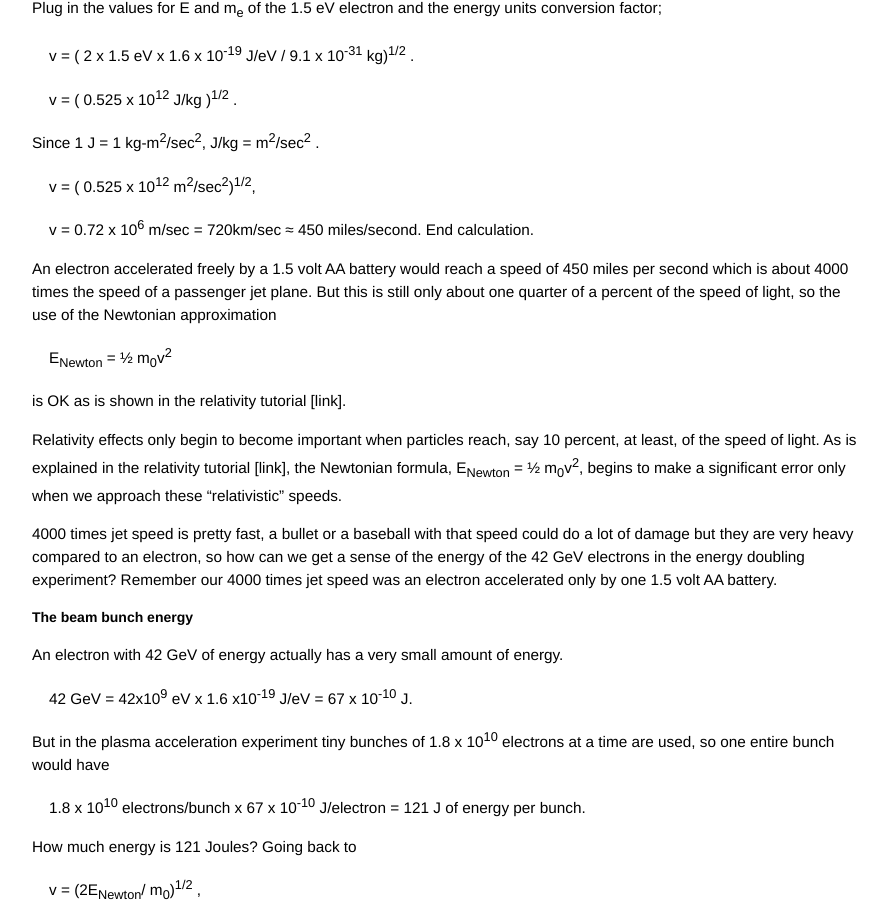
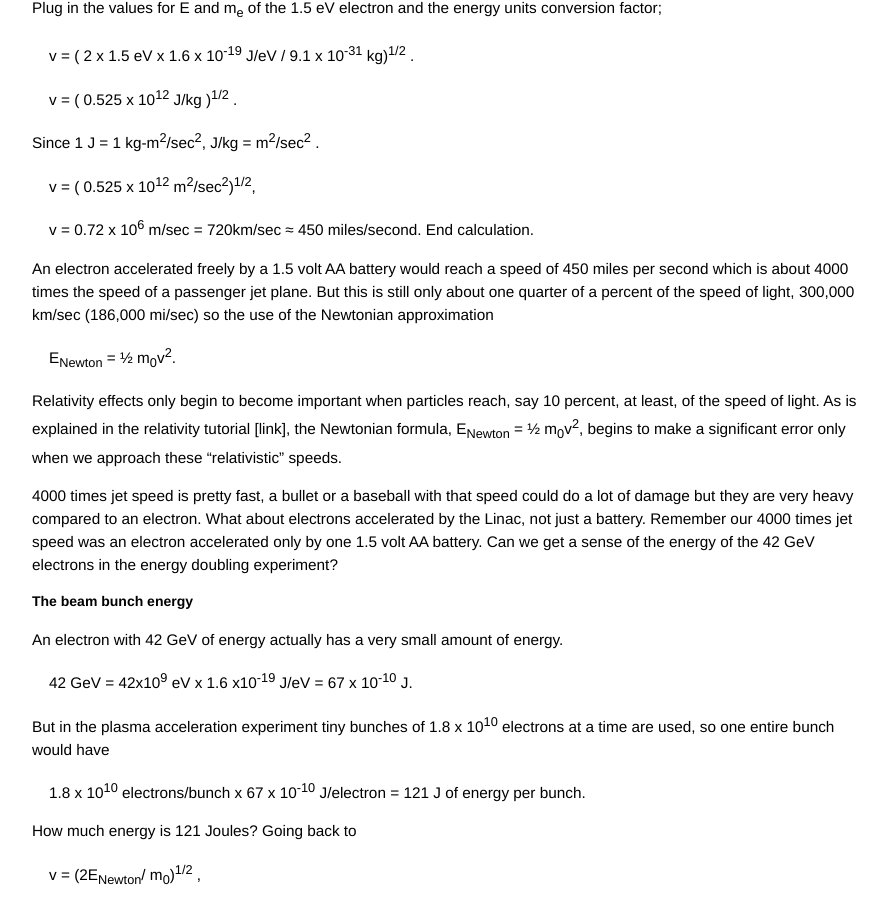
Before and after one commit to grbfacet/facet, a Jekyll site: the page built from beam-acceleration-tutorial.md, in a window 1280 px wide and 900 px high, scrolled down 1635 px. Shown: the whole window, without its empty margins (193-1080 px from the left). Built offline with Jekyll 4.4.1, drawn with Linux system fonts in a browser that asks for light colours.

Commit message:
Update beam-acceleration-tutorial.md

```diff
--- a/beam-acceleration-tutorial.md
+++ b/beam-acceleration-tutorial.md
@@ -69,15 +69,13 @@ Since 1 J = 1 kg-m<sup>2</sup>/sec<sup>2</sup>, J/kg = m<sup>2</sup>/sec<sup>2</
 
 <span class="eq">v = 0.72 x 10<sup>6</sup> m/sec = 720km/sec ≈ 450 miles/second. End calculation.</span>
 
-An electron accelerated freely by a 1.5 volt AA battery would reach a speed of 450 miles per second which is about 4000 times the speed of a passenger jet plane.  But this is still only about one quarter of a percent of the speed of light, so the use of the Newtonian approximation
+An electron accelerated freely by a 1.5 volt AA battery would reach a speed of 450 miles per second which is about 4000 times the speed of a passenger jet plane.  But this is still only about one quarter of a percent of the speed of light, 300,000 km/sec (186,000 mi/sec) so the use of the Newtonian approximation
 
-<span class="eq">E<sub>Newton</sub> = ½ m<sub>0</sub>v<sup>2</sup></span>
-
-is OK as is shown in the relativity tutorial [link].
+<span class="eq">E<sub>Newton</sub> = ½ m<sub>0</sub>v<sup>2</sup>.</span>
 
 Relativity effects only begin to become important when particles reach, say 10 percent, at least, of the speed of light. As is explained in the relativity tutorial [link], the Newtonian formula, E<sub>Newton</sub> = ½ m<sub>0</sub>v<sup>2</sup>, begins to make a significant error only when we approach these “relativistic” speeds.
 
-4000 times jet speed is pretty fast, a bullet or a baseball with that speed could do a lot of damage but they are very heavy compared to an electron, so how can we get a sense of the energy of the 42 GeV electrons in the energy doubling experiment? Remember our 4000 times jet speed was an electron accelerated only by one 1.5 volt AA battery.
+4000 times jet speed is pretty fast, a bullet or a baseball with that speed could do a lot of damage but they are very heavy compared to an electron. What about electrons accelerated by the Linac, not just a battery. Remember our 4000 times jet speed was an electron accelerated only by one 1.5 volt AA battery. Can we get a sense of the energy of the 42 GeV electrons in the energy doubling experiment?
 
 
 ##### The beam bunch energy
```
